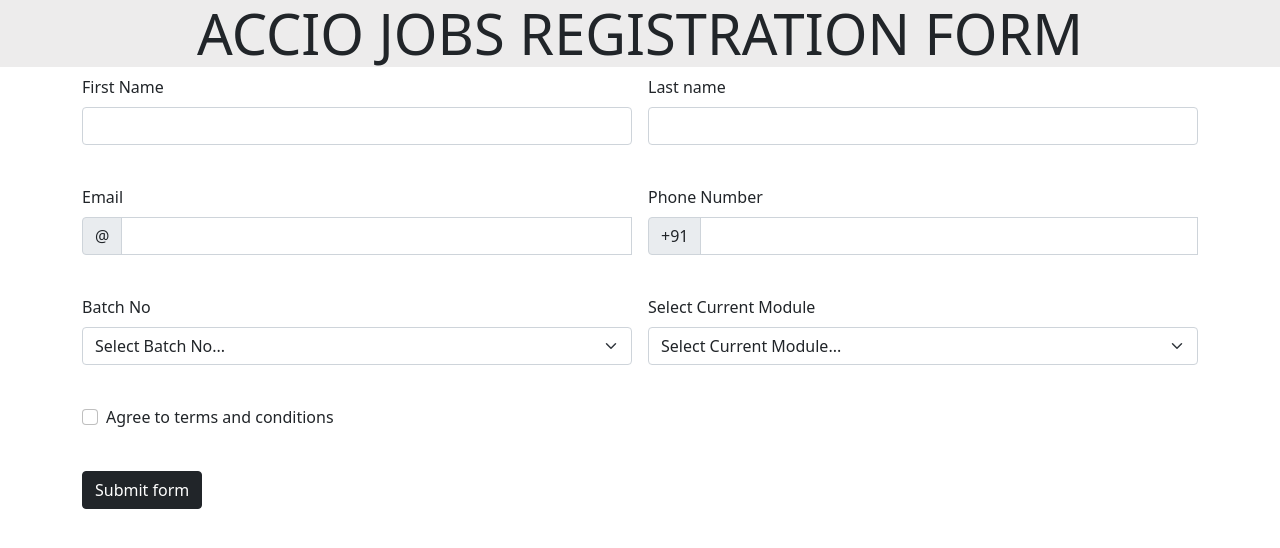
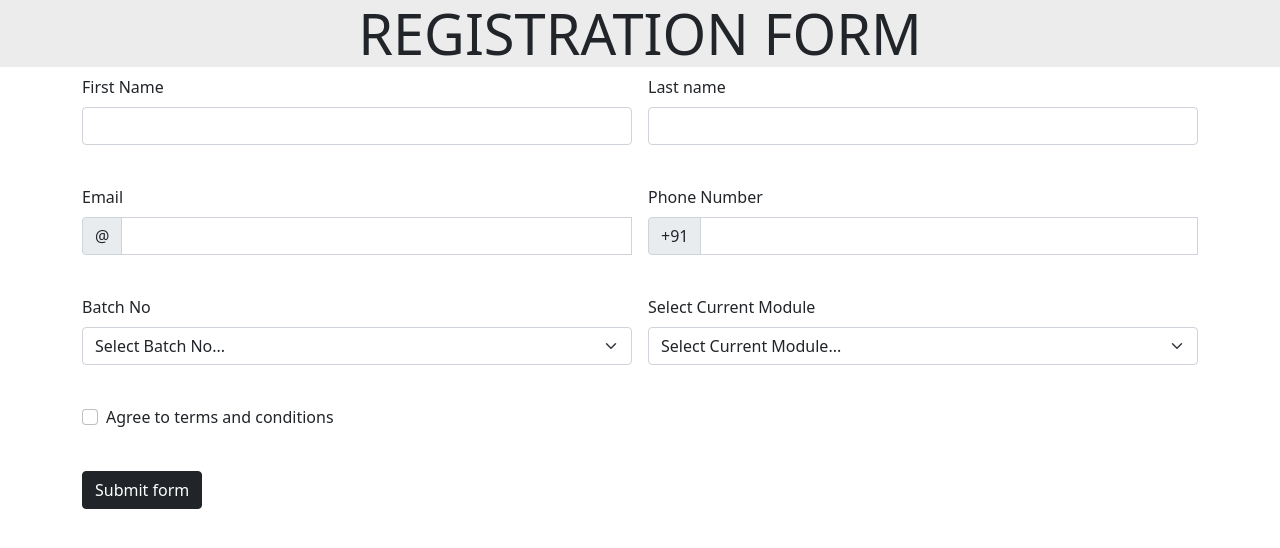
Before and after one commit to vijaytech0102/Registration-validation-form, a plain HTML site: page index.html in a window 1280 px wide. Drawn offline with nearby package versions, Linux system fonts and the light colour scheme.

Commit message:
Update index.html

```diff
--- a/index.html
+++ b/index.html
@@ -18,7 +18,7 @@
 
 
     <div class="heading">
-    <h1  class="display-4 registration-form-title"><b>Accio Jobs Registration Form</b></h1>
+    <h1  class="display-4 registration-form-title"><b>Registration Form</b></h1>
   </div>
     <div class="container">
 
```
